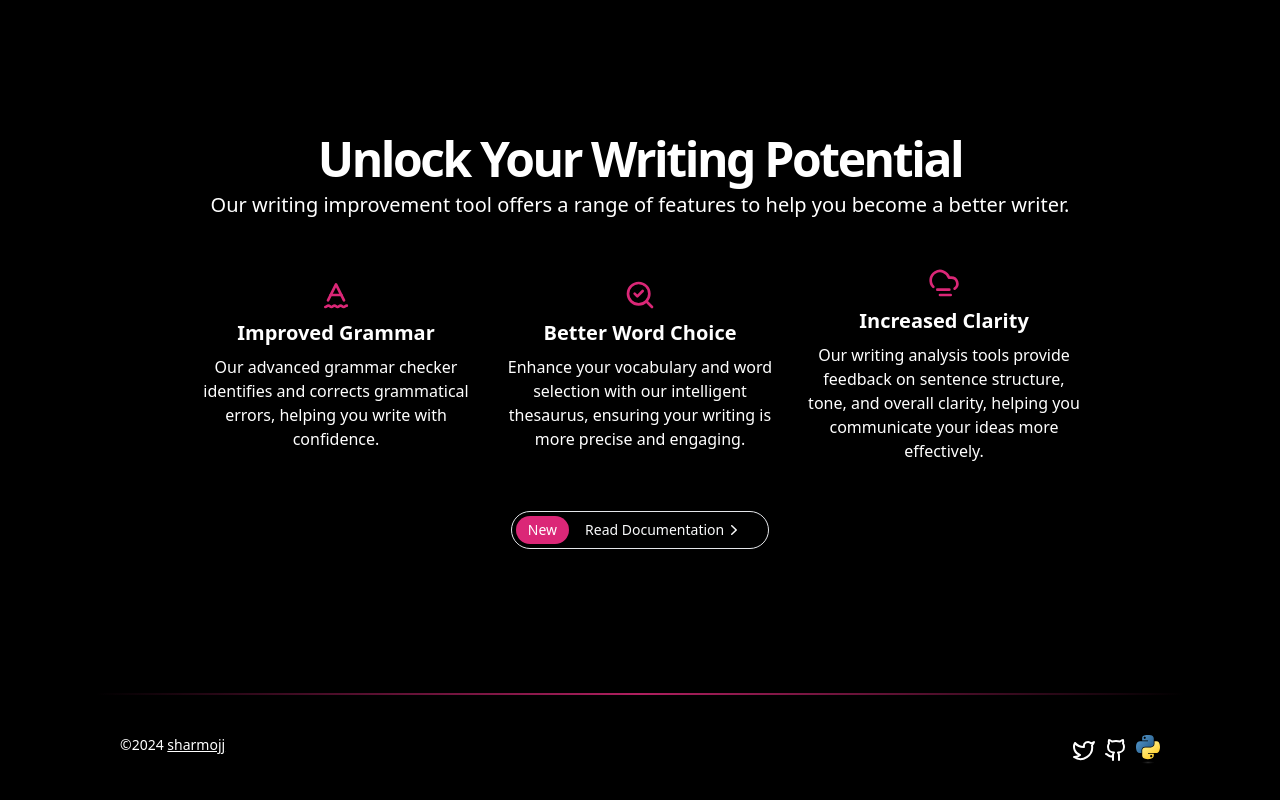
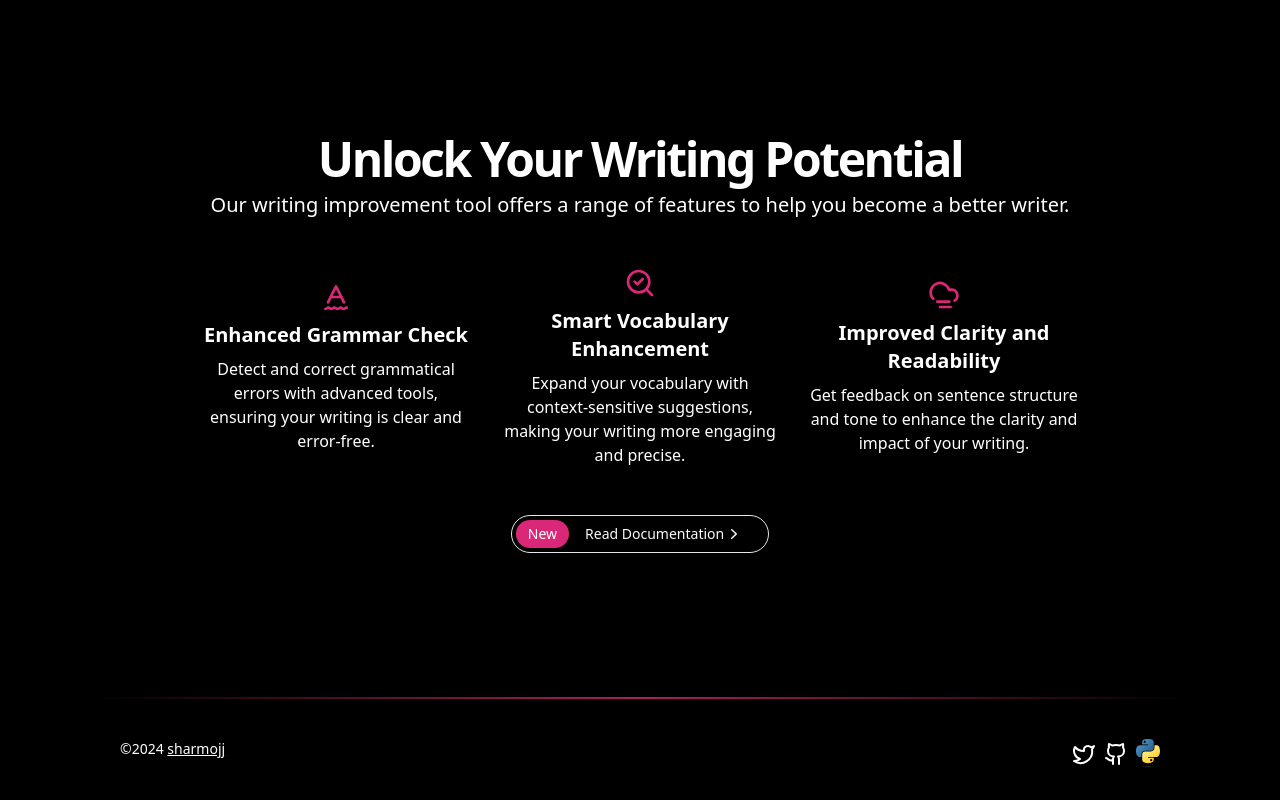
Before and after one commit to Ebrahim-Ramadan/typeshit-tool, a React (Vite) app: page / in a window 1280 px wide. Shown: the part 1562-2362 px from the top of the page. Built offline with nearby package versions, Linux system fonts and the light colour scheme.

Commit message:
updated the content description on feeatures section

```diff
--- a/src/components/HomePage.jsx
+++ b/src/components/HomePage.jsx
@@ -86,7 +86,7 @@ export default function MainComponent() {
           </div>
         </section>
 
-        <section className="w-full  py-12 md:py-24 lg:py-32">
+        <section className="w-full py-12 md:py-24 lg:py-32">
   <div className="container mx-auto max-w-7xl px-4 md:px-6">
     <div className="space-y-6 text-center">
       <div className="space-y-2">
@@ -100,31 +100,28 @@ export default function MainComponent() {
       <div className="py-6 grid gap-8 sm:grid-cols-2 md:grid-cols-3 [&>*]:space-y-2 [&>*]:text-center [&>*]:flex [&>*]:flex-col [&>*]:justify-center [&>*]:items-center md:px-20">
         <div className="">
           <SpellCheck2Icon className="h-8 w-8 text-[#DB2777]" />
-                  <h3 className="text-xl font-bold text-foreground">Improved Grammar</h3>
+          <h3 className="text-xl font-bold text-foreground">Enhanced Grammar Check</h3>
           <p className="text-muted-foreground">
-                    Our advanced grammar checker identifies and corrects grammatical errors, helping you write with
-                    confidence.
+            Detect and correct grammatical errors with advanced tools, ensuring your writing is clear and error-free.
           </p>
         </div>
         <div className="">
           <SearchCheckIcon className="h-8 w-8 text-[#DB2777]" />
-                  <h3 className="text-xl font-bold text-foreground">Better Word Choice</h3>
+          <h3 className="text-xl font-bold text-foreground">Smart Vocabulary Enhancement</h3>
           <p className="text-muted-foreground">
-                    Enhance your vocabulary and word selection with our intelligent thesaurus, ensuring your writing is
-                    more precise and engaging.
+            Expand your vocabulary with context-sensitive suggestions, making your writing more engaging and precise.
           </p>
         </div>
         <div className="">
           <CloudFog className="h-8 w-8 text-[#DB2777]" />
-                  <h3 className="text-xl font-bold text-foreground">Increased Clarity</h3>
+          <h3 className="text-xl font-bold text-foreground">Improved Clarity and Readability</h3>
           <p className="text-muted-foreground">
-                    Our writing analysis tools provide feedback on sentence structure, tone, and overall clarity,
-                    helping you communicate your ideas more effectively.
+            Get feedback on sentence structure and tone to enhance the clarity and impact of your writing.
           </p>
         </div>
       </div>
 
-              <div className='flex justify-center flex-row'>
+      <div className='flex justify-center'>
         <a href="https://pypi.org/project/typeshit" className='inline-flex gap-x-4 items-center rounded-full p-1 pr-2 md:pr-6 border text-sm font-medium duration-150 hover:bg-[#9e7497]'>
           <span className='inline-block rounded-full px-3 py-1 bg-[#DB2777] text-white'>
             New
@@ -140,6 +137,7 @@ export default function MainComponent() {
     </div>
   </div>
 </section>
+
       </main>
       < div className="py-4 flex flex-row justify-center w-full  text-center" >
       <div className="bg-gradient-to-r from-transparent via-[#DB2777] to-transparent w-full  h-[2px] opacity-80"></div>
```
Lines whose indentation alone changed are shown as unchanged.
